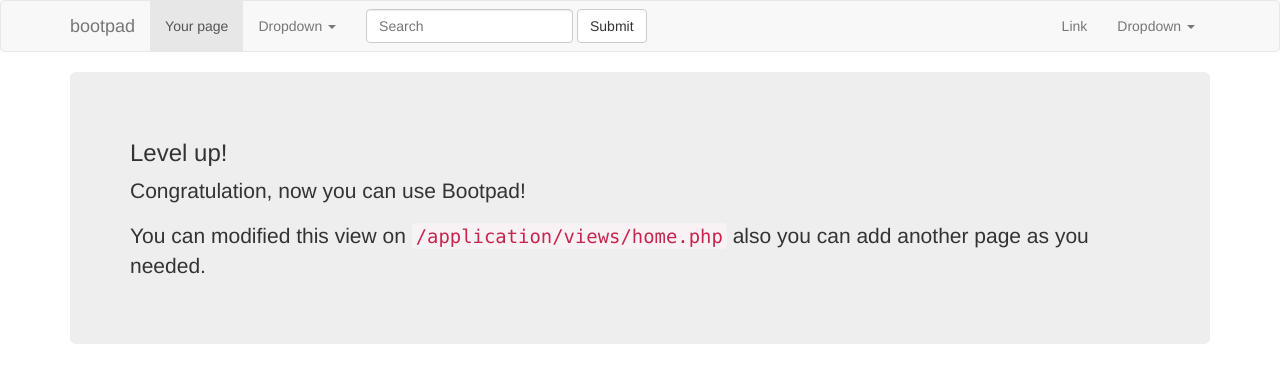
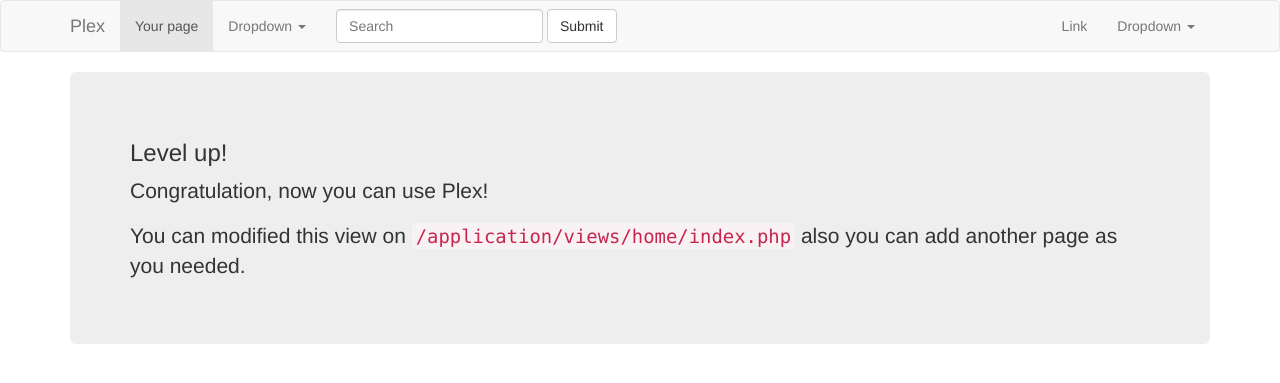
Before and after one commit to codecentrum/plex, a PHP site: page /bootpad/ in a window 1280 px wide. Shown: the top 383 px of the page. Run offline with PHP 8.4, Linux system fonts and the light colour scheme.

Commit message:
Modify views

```diff
--- a/application/views/home/index.php
+++ b/application/views/home/index.php
@@ -11,7 +11,7 @@
                 <span class="icon-bar"></span>
                 <span class="icon-bar"></span>
             </button>
-            <a class="navbar-brand" href="#">bootpad</a>
+            <a class="navbar-brand" href="#">Plex</a>
         </div>
 
         <!-- Collect the nav links, forms, and other content for toggling -->
@@ -57,8 +57,8 @@
 <div class="container">
 	<div class="jumbotron">
 		<h3>Level up!</h3>
-        <p>Congratulation, now you can use Bootpad!</p>
-        <p>You can modified this view on <code>/application/views/home.php</code> also you can add another page as you needed.</p>
+        <p>Congratulation, now you can use Plex!</p>
+        <p>You can modified this view on <code>/application/views/home/index.php</code> also you can add another page as you needed.</p>
 	</div>
 
 </div>
```
